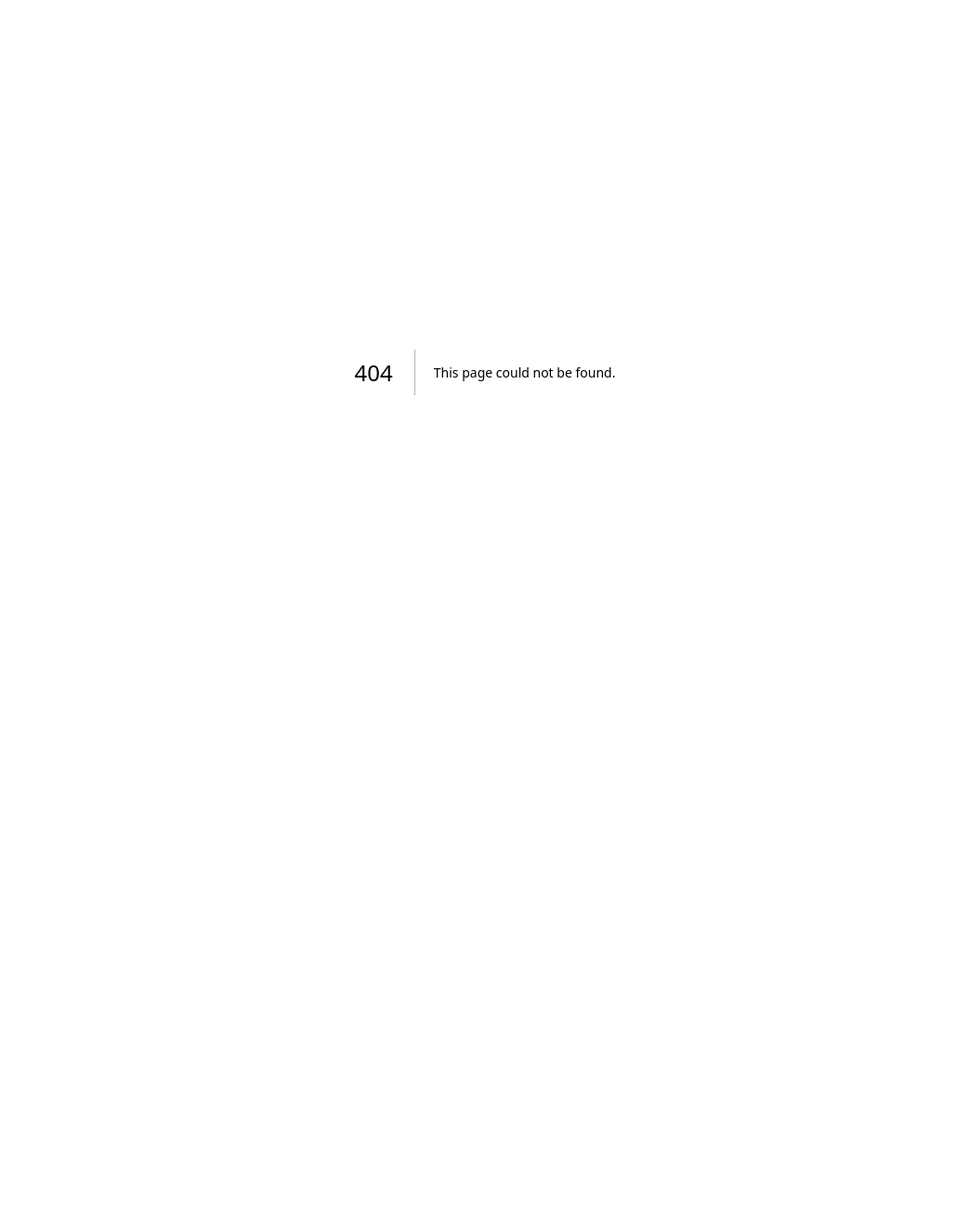
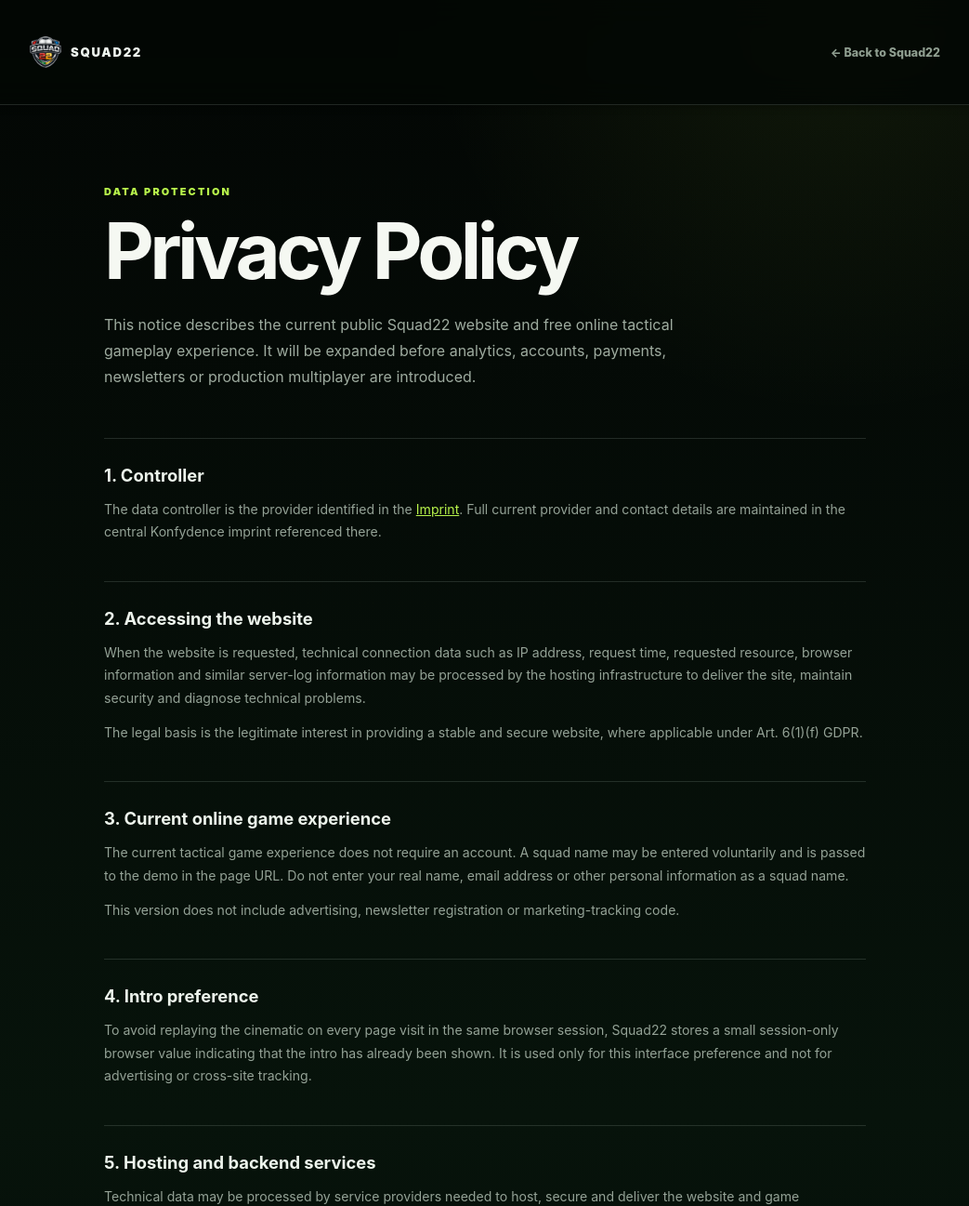
Before and after one commit to unikmo/squad22-game, a Next.js app: page /privacy in a window 1280 px wide. Before the commit this address had no page. Shown: the top 1297 px of the page at 93% size, without its empty margins (118-1161 px from the left). Before the commit the page ends 800 px from the top, so only its background shows below. Built offline with nearby package versions, Linux system fonts and the light colour scheme.

Commit message:
Add Squad22 privacy policy for current Vercel and Supabase architecture

```diff
--- /dev/null
+++ b/app/privacy/page.tsx
@@ -0,0 +1,77 @@
+import type { Metadata } from 'next';
+import Image from 'next/image';
+import Link from 'next/link';
+import styles from '../legal.module.css';
+
+export const metadata: Metadata = {
+  title: 'Privacy Policy | Squad22',
+  description: 'Privacy information for the Squad22 website and digital tactical demo.',
+};
+
+export default function PrivacyPage() {
+  return (
+    <main className={styles.page}>
+      <header className={styles.header}>
+        <nav className={styles.nav}>
+          <Link href="/" className={styles.brand}><Image src="/images/logo.webp" alt="" width={34} height={34} />SQUAD22</Link>
+          <Link href="/" className={styles.back}>← Back to Squad22</Link>
+        </nav>
+      </header>
+
+      <article className={styles.main}>
+        <p className={styles.eyebrow}>DATA PROTECTION</p>
+        <h1>Privacy Policy</h1>
+        <p className={styles.lead}>This notice describes the current public Squad22 website and free online tactical gameplay experience. It will be expanded before analytics, accounts, payments, newsletters or production multiplayer are introduced.</p>
+
+        <section className={styles.section}>
+          <h2>1. Controller</h2>
+          <p>The data controller is the provider identified in the <Link href="/imprint">Imprint</Link>. Full current provider and contact details are maintained in the central Konfydence imprint referenced there.</p>
+        </section>
+
+        <section className={styles.section}>
+          <h2>2. Accessing the website</h2>
+          <p>When the website is requested, technical connection data such as IP address, request time, requested resource, browser information and similar server-log information may be processed by the hosting infrastructure to deliver the site, maintain security and diagnose technical problems.</p>
+          <p>The legal basis is the legitimate interest in providing a stable and secure website, where applicable under Art. 6(1)(f) GDPR.</p>
+        </section>
+
+        <section className={styles.section}>
+          <h2>3. Current online game experience</h2>
+          <p>The current tactical game experience does not require an account. A squad name may be entered voluntarily and is passed to the demo in the page URL. Do not enter your real name, email address or other personal information as a squad name.</p>
+          <p>This version does not include advertising, newsletter registration or marketing-tracking code.</p>
+        </section>
+
+        <section className={styles.section}>
+          <h2>4. Intro preference</h2>
+          <p>To avoid replaying the cinematic on every page visit in the same browser session, Squad22 stores a small session-only browser value indicating that the intro has already been shown. It is used only for this interface preference and not for advertising or cross-site tracking.</p>
+        </section>
+
+        <section className={styles.section}>
+          <h2>5. Hosting and backend services</h2>
+          <p>Technical data may be processed by service providers needed to host, secure and deliver the website and game infrastructure. The current architecture uses Vercel for the web application and Supabase for the Squad22 backend foundation.</p>
+        </section>
+
+        <section className={styles.section}>
+          <h2>6. Retention</h2>
+          <p>Technical logs should be retained only for as long as necessary for delivery, security, troubleshooting and applicable legal obligations. The intro preference stored in session storage normally expires when the browser session ends.</p>
+        </section>
+
+        <section className={styles.section}>
+          <h2>7. Your rights</h2>
+          <p>Subject to the conditions of the GDPR, you may have rights of access, rectification, erasure, restriction, data portability and objection. Where processing is based on consent, consent may be withdrawn for the future. You also have the right to lodge a complaint with a competent data-protection supervisory authority.</p>
+        </section>
+
+        <section className={styles.section}>
+          <h2>8. Changes to this notice</h2>
+          <p>This privacy policy will be updated when the website starts processing additional data, for example through accounts, analytics, payments, email marketing or multiplayer services.</p>
+          <p className={styles.notice}>Last updated: 12 August 2026.</p>
+        </section>
+      </article>
+
+      <LegalFooter />
+    </main>
+  );
+}
+
+function LegalFooter() {
+  return <footer className={styles.footer}><span>© {new Date().getFullYear()} Squad22</span><div className={styles.footerLinks}><Link href="/imprint">Imprint</Link><Link href="/privacy">Privacy</Link><Link href="/terms">Terms</Link></div></footer>;
+}
```
